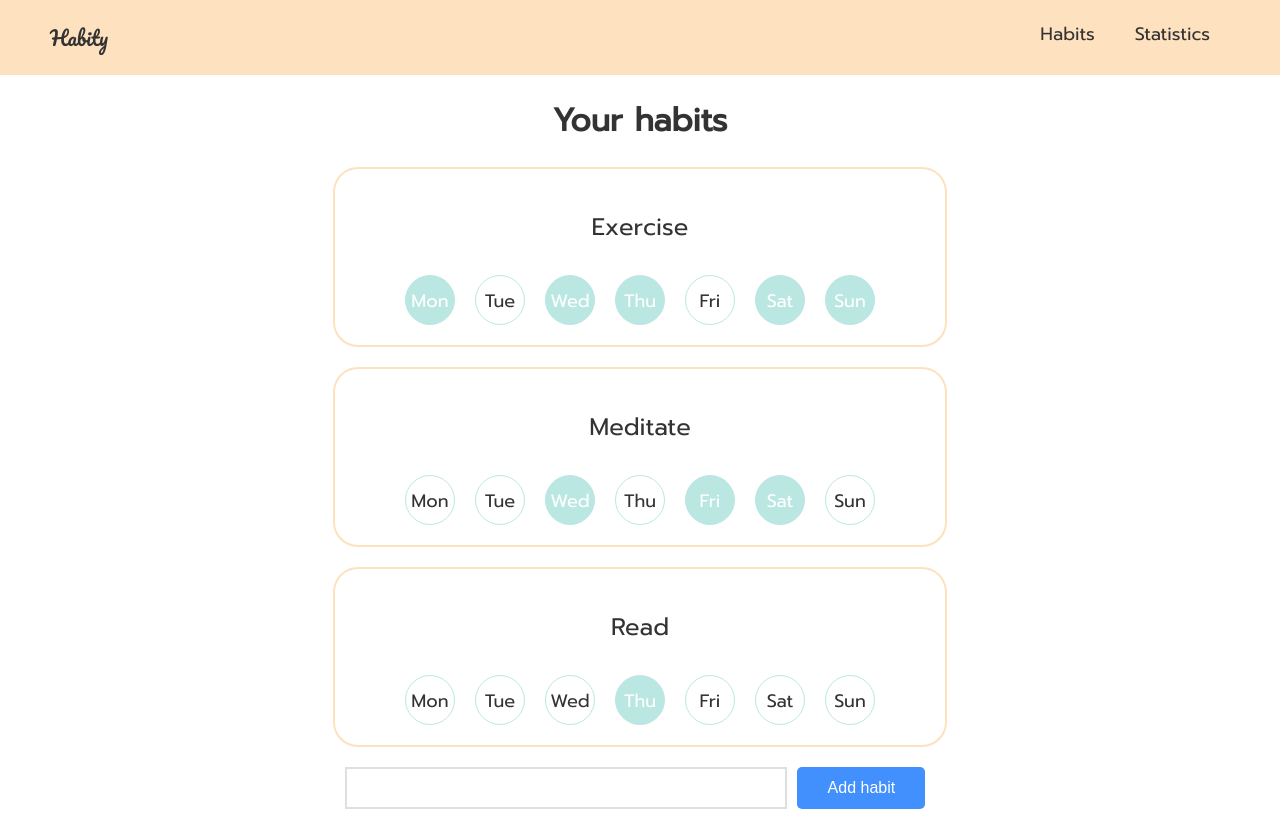
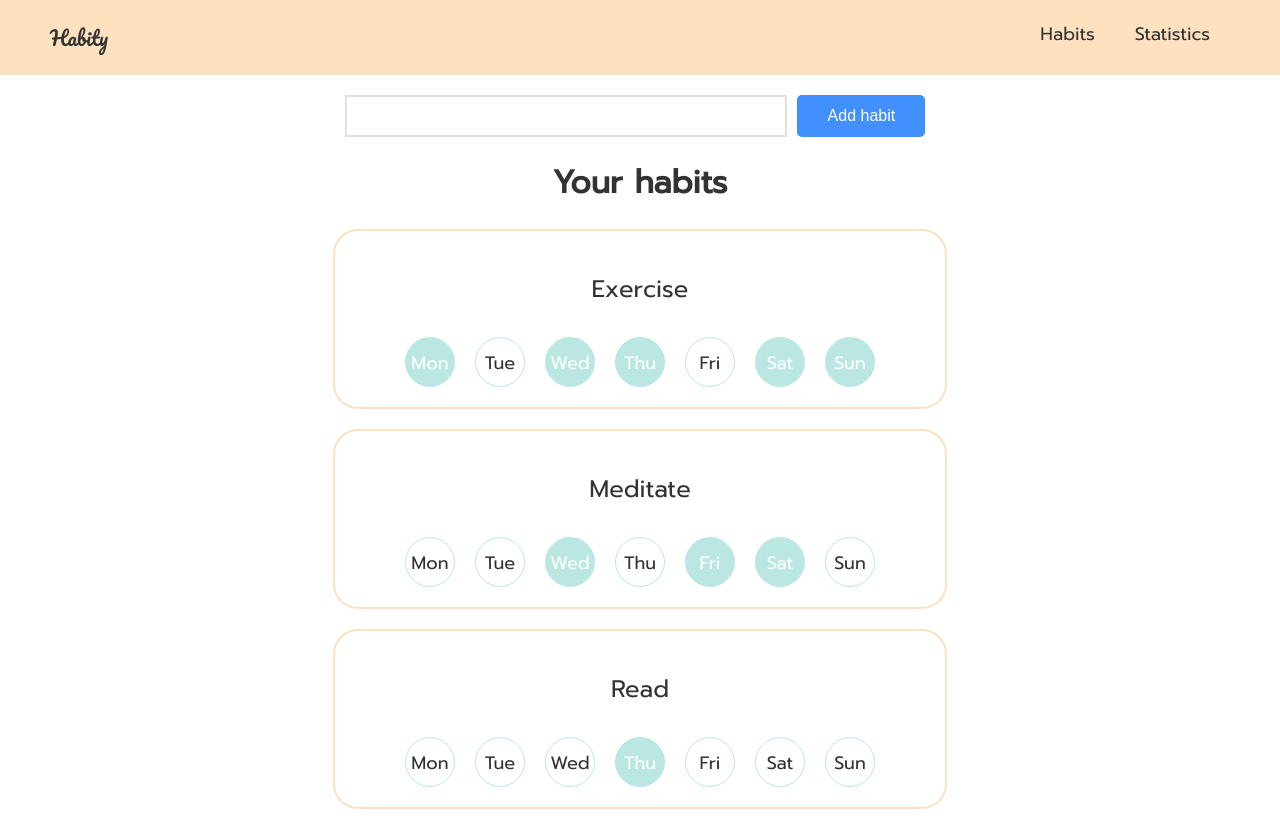
Before and after one commit to olgachichkanova/habity-app, a React (Create React App) app: page /habits in a window 1280 px wide. Built offline with nearby package versions, Linux system fonts and the light colour scheme.

Commit message:
updated habits list structure

```diff
--- a/src/components/HabitsList/HabitsList.jsx
+++ b/src/components/HabitsList/HabitsList.jsx
@@ -1,5 +1,6 @@
 import HabitItem from "../HabitItem/HabitItem"
 import AddHabit from '../AddHabit/AddHabit';
+
 
 const HabitsList = ({habits, setHabits, handleSubmit, newHabitName, setNewHabitName}) => {
     const handleCheckboxChange = (event, habitIndex, dayIndex) => {
@@ -9,11 +10,11 @@ const HabitsList = ({habits, setHabits, handleSubmit, newHabitName, setNewHabitN
       };
     return (
         <div>
+            <AddHabit handleSubmit={handleSubmit} newHabitName={newHabitName} setNewHabitName={setNewHabitName} />
             <h1>Your habits</h1>
             <ul>
                 {habits.map((habit, habitIndex) => (<HabitItem key={habit.id} habit={habit} habitIndex={habitIndex} handleCheckboxChange={handleCheckboxChange}/>))}
             </ul>
-            <AddHabit handleSubmit={handleSubmit} newHabitName={newHabitName} setNewHabitName={setNewHabitName} />
         </div>
     )
 }
```
